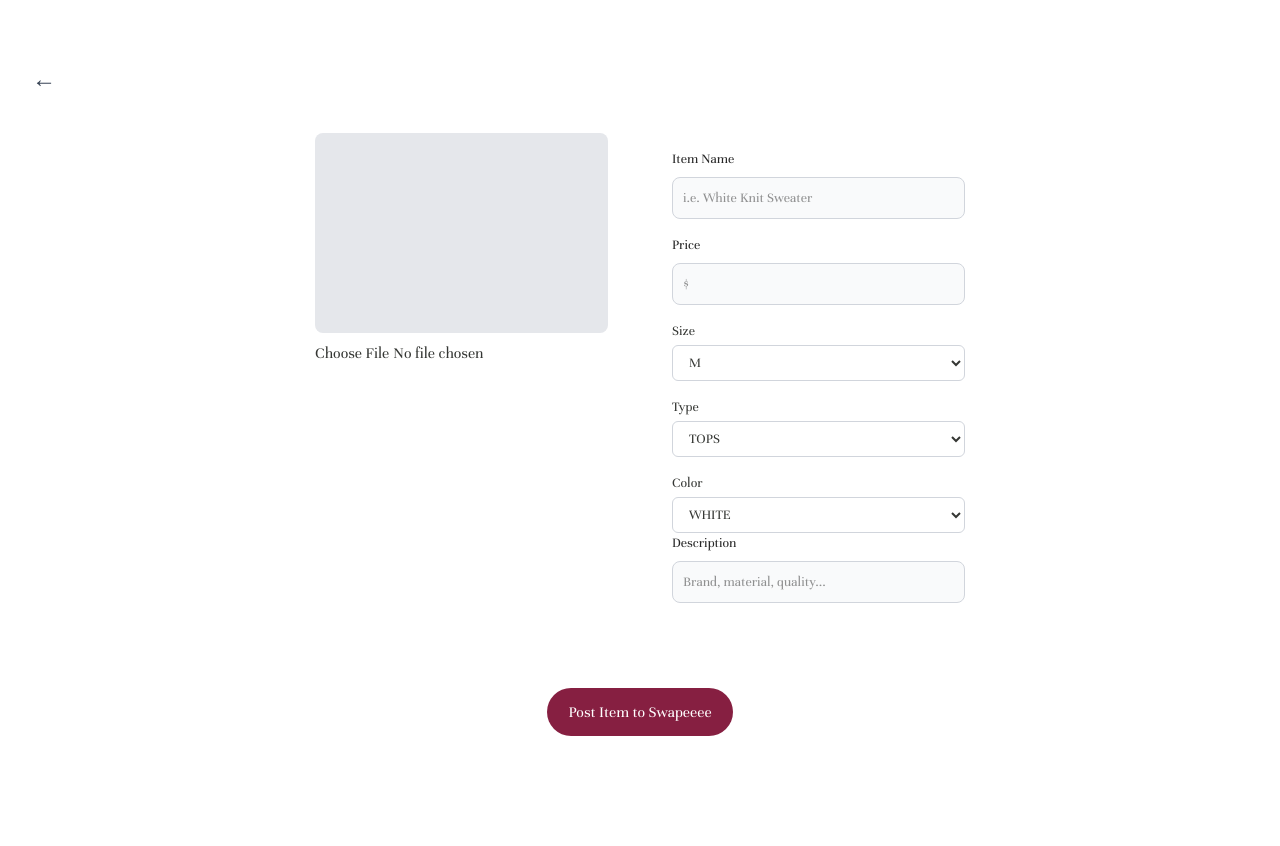
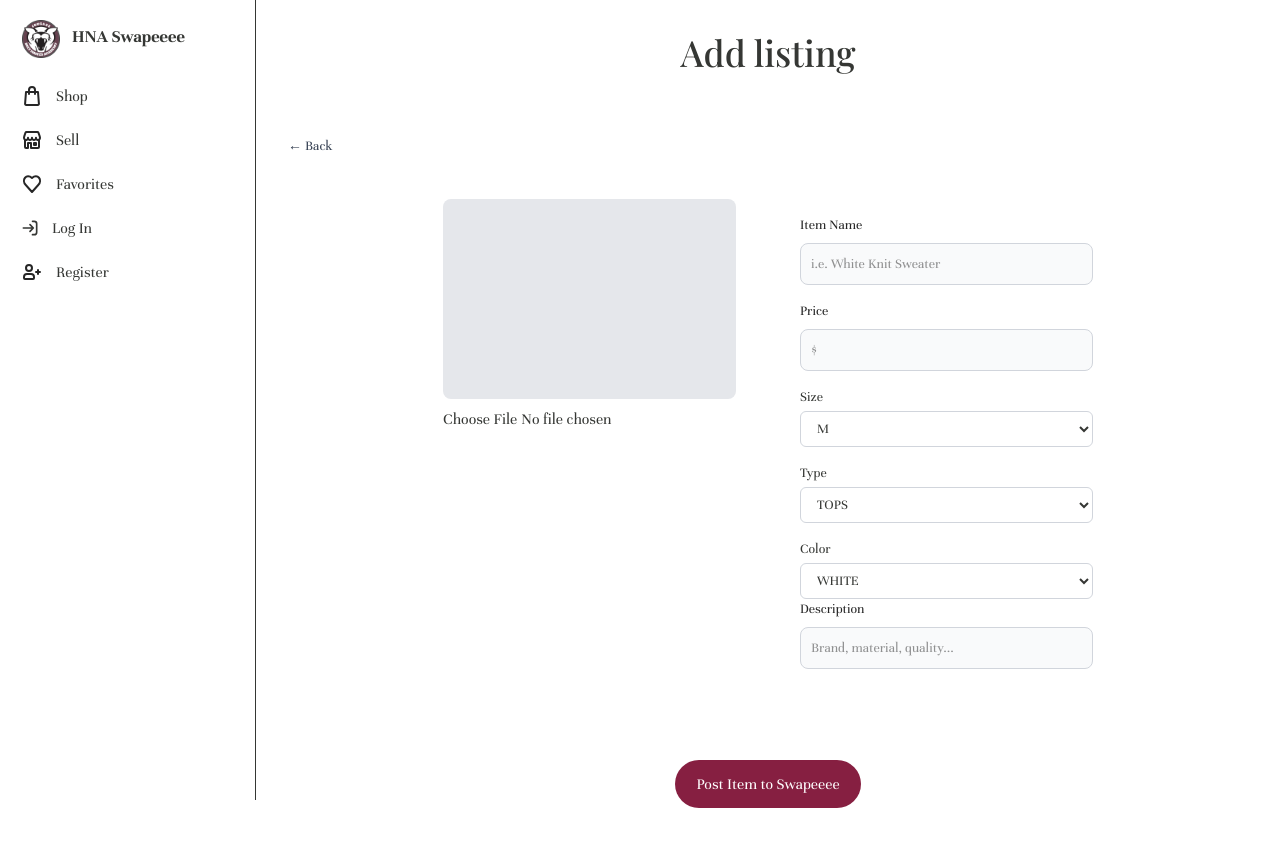
Before and after one commit to HolyNamesAcademy/Projects-II-25-26, a Next.js app in the folder frontend/: page /sell/add-item in a window 1280 px wide. Shown: the top 846 px of the page. Before the commit the page ends 800 px from the top, so only its background shows below. Built offline with nearby package versions, Linux system fonts and the light colour scheme.

Commit message:
Make back buttons

```diff
--- a/frontend/src/app/login/page.tsx
+++ b/frontend/src/app/login/page.tsx
@@ -1,7 +1,7 @@
 "use client";
 
 import { Suspense, useState } from "react";
-import { useSearchParams } from "next/navigation";
+import { useRouter, useSearchParams } from "next/navigation";
 import PrimaryButton from "@/components/primaryButton";
 import TextInput from "@/components/textInput";
 import { api, handleApiError } from "@/lib/api";
@@ -9,6 +9,7 @@ import { getSafeRedirectPath } from "@/lib/authRedirect";
 import Link from "next/link";
 
 function LoginForm() {
+  const router = useRouter();
   const [email, setEmail] = useState("");
   const [password, setPassword] = useState("");
   const [rememberMe, setRememberMe] = useState(false);
@@ -33,6 +34,13 @@ function LoginForm() {
   return (
     <div>
       <main className="flex flex-col h-dvh gap-[32px] row-start-2 items-center dark:bg-neutral-700">
+        <button
+          type="button"
+          onClick={() => router.push("/")}
+          className="self-start ml-4 mt-4 text-sm font-medium text-gray-700 dark:text-gray-200 hover:text-gray-900 dark:hover:text-white transition-colors"
+        >
+          ← Back
+        </button>
         <h1 className="text-5xl dark:text-white">Login</h1>
 
         <form>
--- a/frontend/src/app/register/page.tsx
+++ b/frontend/src/app/register/page.tsx
@@ -1,7 +1,7 @@
 "use client";
 
 import { Suspense, useState } from "react";
-import { useSearchParams } from "next/navigation";
+import { useRouter, useSearchParams } from "next/navigation";
 import PrimaryButton from "@/components/primaryButton";
 import TextInput from "@/components/textInput";
 import { api, handleApiError } from "@/lib/api";
@@ -9,6 +9,7 @@ import { getSafeRedirectPath } from "@/lib/authRedirect";
 import Link from "next/link";
 
 function RegisterForm() {
+  const router = useRouter();
   const [email, setEmail] = useState("");
   const [name, setName] = useState("");
   const [password, setPassword] = useState("");
@@ -40,6 +41,13 @@ function RegisterForm() {
   return (
     <div>
       <main className="flex flex-col h-dvh gap-[32px] row-start-2 items-center dark:bg-neutral-700">
+        <button
+          type="button"
+          onClick={() => router.push("/")}
+          className="self-start ml-4 mt-4 text-sm font-medium text-gray-700 dark:text-gray-200 hover:text-gray-900 dark:hover:text-white transition-colors"
+        >
+          ← Back
+        </button>
         <h1 className="text-5xl dark:text-white">Sign Up</h1>
 
         <form>
--- a/frontend/src/app/sell/add-item/page.tsx
+++ b/frontend/src/app/sell/add-item/page.tsx
@@ -2,15 +2,24 @@
 
 import { useRouter } from "next/navigation";
 import ItemForm from "@/components/itemForm";
+import NavMenu from "@/components/navMenu";
 
 export default function AddItemPage() {
   const router = useRouter();
 
   return (
-    <ItemForm
-      mode="create"
-      submitLabel="Post Item to Swapeeee"
-      onCancel={() => router.push("/sell")}
-    />
+    <>
+      <NavMenu />
+      <main className="sm:ml-64 dark:bg-neutral-700">
+        <h1 className="text-3xl sm:text-4xl text-center pt-8 dark:text-white">
+          Add listing
+        </h1>
+        <ItemForm
+          mode="create"
+          submitLabel="Post Item to Swapeeee"
+          onCancel={() => router.push("/sell")}
+        />
+      </main>
+    </>
   );
 }
--- a/frontend/src/components/itemForm.tsx
+++ b/frontend/src/components/itemForm.tsx
@@ -168,10 +168,9 @@ export default function ItemForm({
         <button
           type="button"
           onClick={onCancel}
-          className="self-start ml-4 mb-4 text-2xl font-bold text-gray-700 dark:text-white hover:text-gray-900 dark:hover:text-gray-200 transition-colors"
-          aria-label="Go back"
+          className="self-start ml-4 mb-4 text-sm font-medium text-gray-700 dark:text-gray-200 hover:text-gray-900 dark:hover:text-white transition-colors"
         >
-          ←
+          ← Back
         </button>
       )}
       <div className="max-w-screen-xl px-4 mx-auto 2xl:px-0">
```
